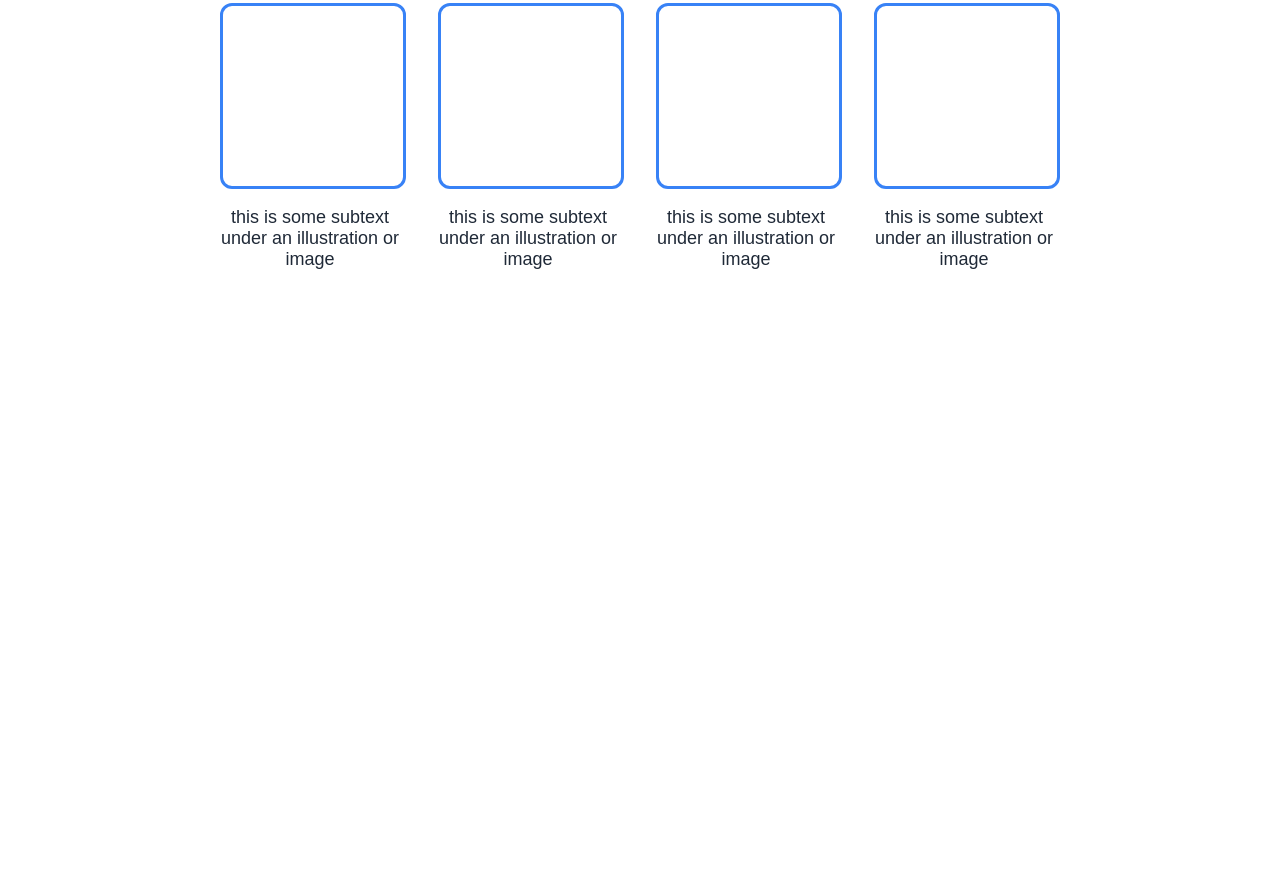
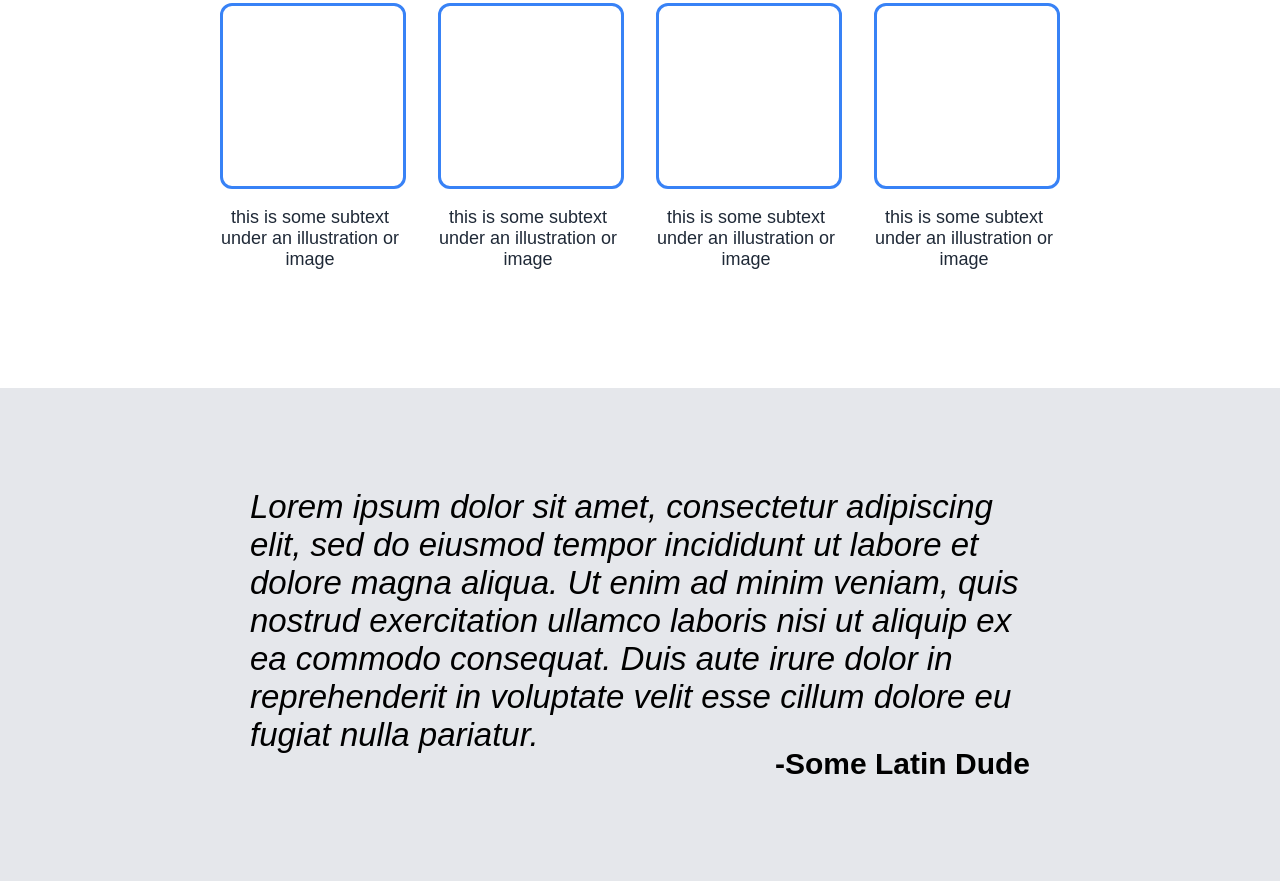
Before and after one commit to jaice-git/0odin-landing-page, a plain HTML site: page index.html in a window 1280 px wide. Shown: the part 604-1485 px from the top of the page. Before the commit the page ends 892 px from the top, so only its background shows below. Drawn offline with Linux system fonts and the light colour scheme.

Commit message:
added quote section html and css

```diff
--- a/index.html
+++ b/index.html
@@ -52,5 +52,15 @@
             </div>
         </div>
     </div>
+    <div class="quote-container">
+        <div class="quote-container-2">
+            <p class="quote">
+                Lorem ipsum dolor sit amet, consectetur adipiscing elit, sed do eiusmod tempor incididunt ut labore et dolore magna aliqua.
+                Ut enim ad minim veniam, quis nostrud exercitation ullamco laboris nisi ut aliquip ex ea commodo consequat.
+                Duis aute irure dolor in reprehenderit in voluptate velit esse cillum dolore eu fugiat nulla pariatur.
+            </p>
+            <p class="quotee">-Some Latin Dude</p>
+        </div>
+    </div>
 </body>
 </html>
--- a/styles.css
+++ b/styles.css
@@ -110,6 +110,7 @@ button {
     text-align: center;
     gap: 32px;
     flex-wrap: wrap;
+    margin-bottom: 100px;
 }
 
 h2 {
@@ -126,3 +127,32 @@ h2 {
     width: 180px;
 
 }
+
+.quote-container {
+    background-color: var(--secondary-text);
+    display: flex;
+    flex-direction: column;
+    align-items: center;
+    padding-bottom: 70px;
+}
+
+.quote-container-2 {
+    max-width: 800px;
+}
+
+.quote {
+    font-size: 33px;
+    font-weight: lighter;
+    font-style: italic;
+    margin-left: 10px;
+    margin-right: 10px;
+    margin-top: 100px;
+}
+
+.quotee {
+    font-weight: bolder;
+    font-size: 30px;
+    text-align: right;
+    margin-right: 10px;
+    margin-top: -40px;
+}
```
